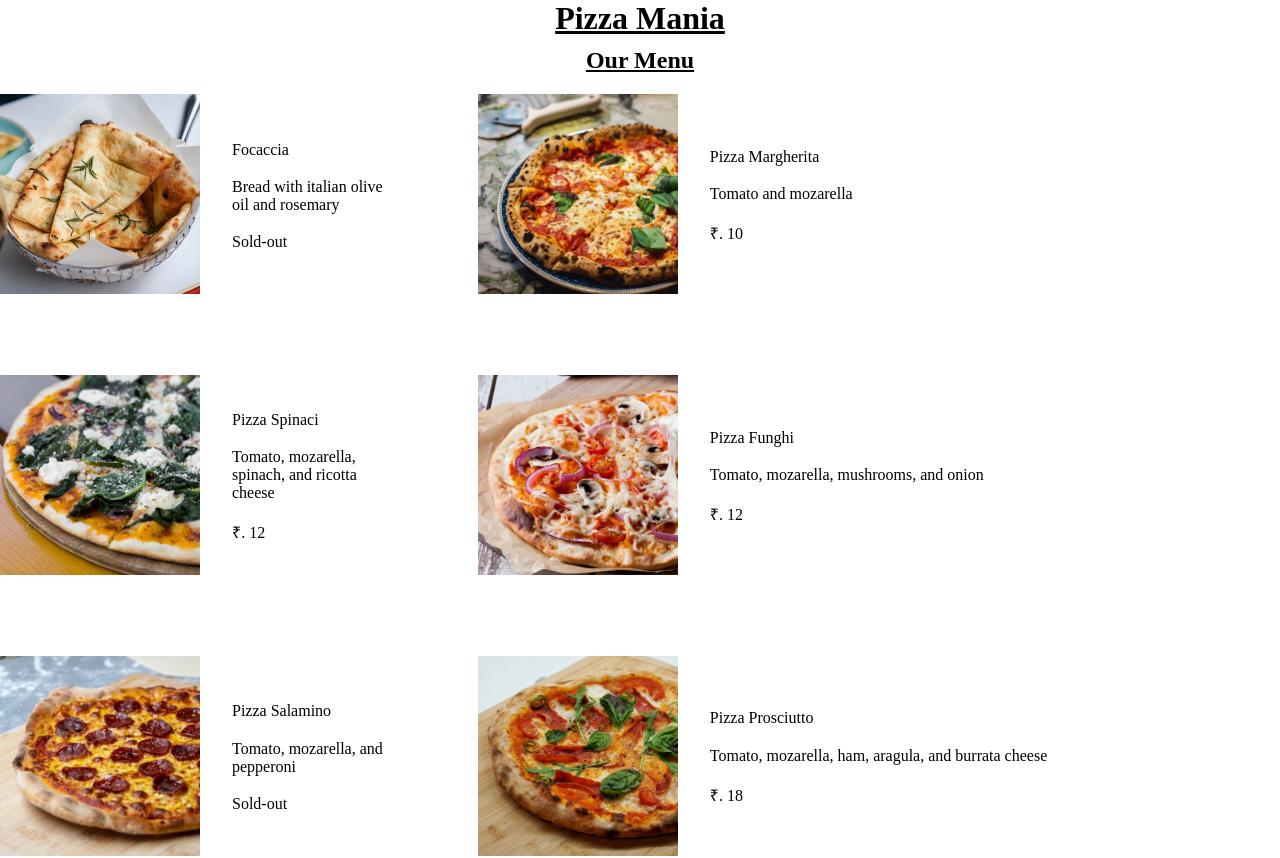
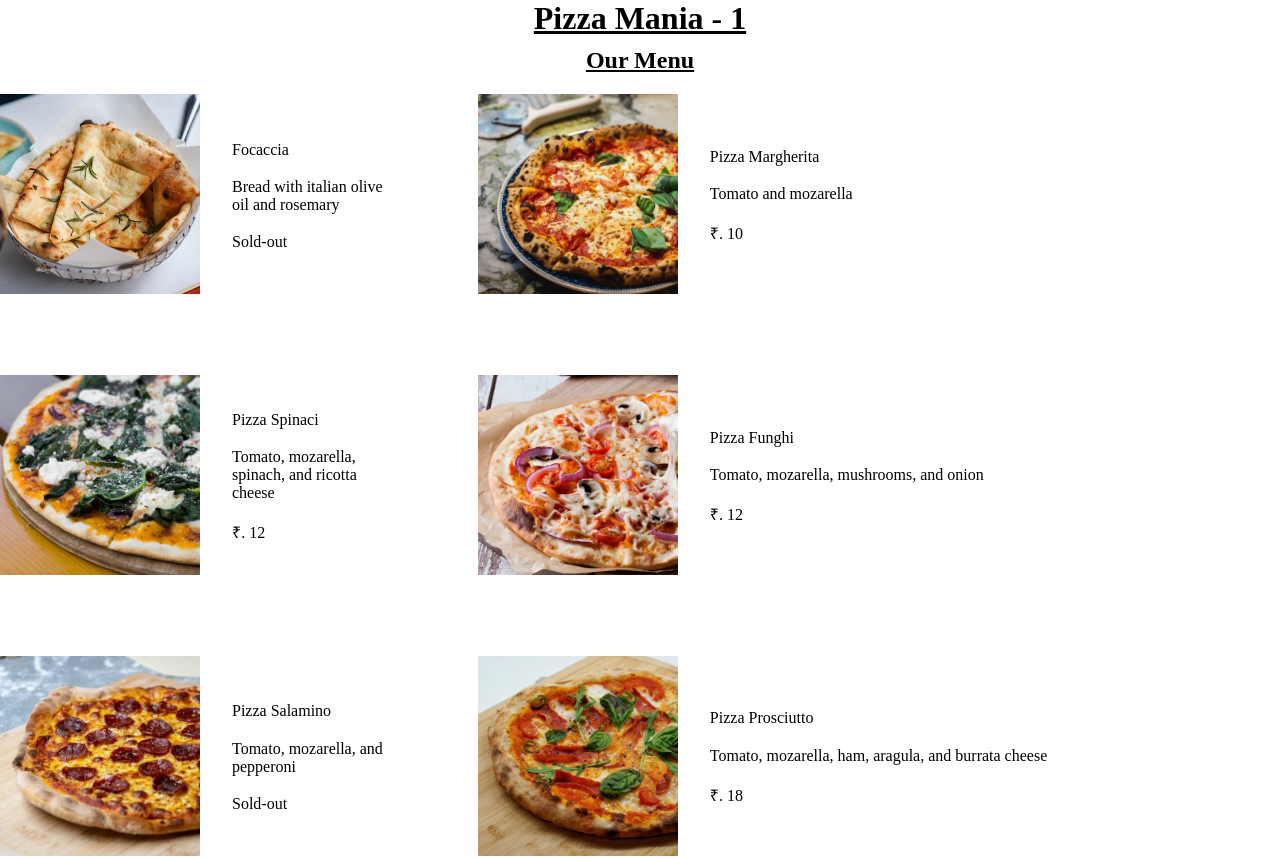
Before and after one commit to Pyaswanth982/pizza-tmp-menu, a React (Create React App) app: page / in a window 1280 px wide. Shown: the top 858 px of the page. Built offline with nearby package versions, Linux system fonts and the light colour scheme.

Commit message:
header modified

```diff
--- a/src/App.js
+++ b/src/App.js
@@ -14,7 +14,7 @@ function App() {
 function Header() {
     return (
         <div>
-            <h1 className="header"><strong><u>Pizza Mania</u></strong></h1>
+            <h1 className="header"><strong><u>Pizza Mania - 1</u></strong></h1>
         </div>
     )
 };
```
